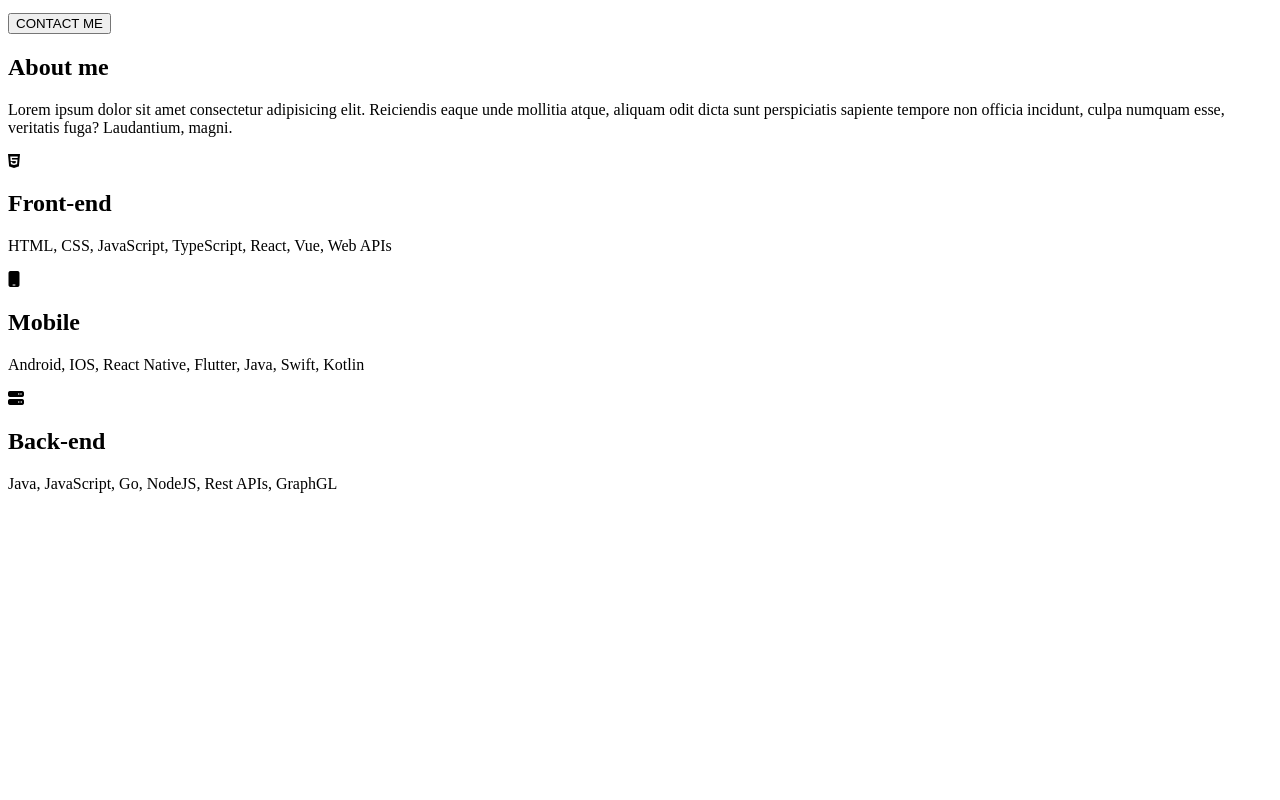
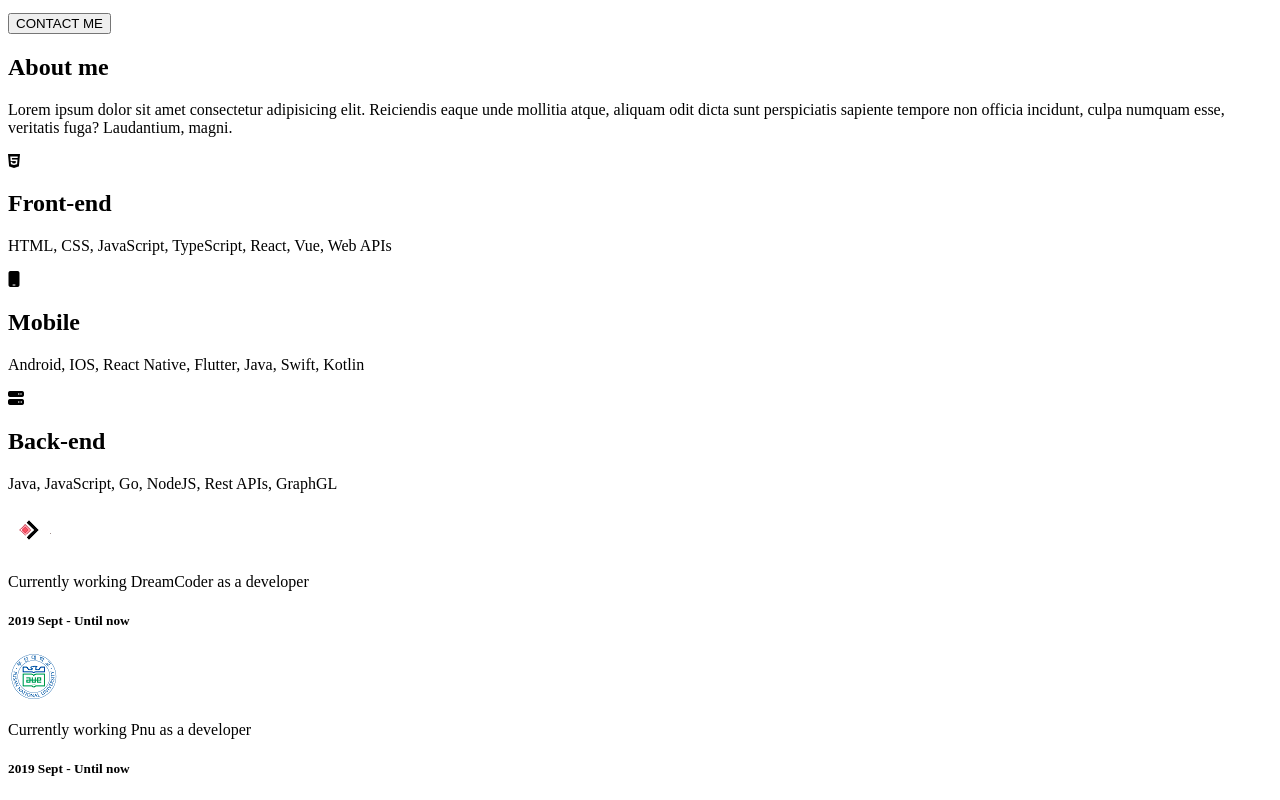
Before and after one commit to JiNookk/portFolioDIY, a plain HTML site: page index.html in a window 1280 px wide. Shown: the part 567-1367 px from the top of the page. Before the commit the page ends 1076 px from the top, so only its background shows below. Drawn offline with Linux system fonts and the light colour scheme.

Commit message:
HTML ~About me

```diff
--- a/index.html
+++ b/index.html
@@ -77,6 +77,32 @@
             </p>
           </div>
         </div>
+        <div class="about__workplace">
+          <img
+            src="imgs/jobs/dreamCoding.png"
+            alt="dreamCoding"
+            class="workplace__logo"
+          />
+          <div class="workplace__description">
+            <p class="workplace__description__company">
+              Currently working DreamCoder as a developer
+            </p>
+            <h5 class="workplace__description__duration">
+              2019 Sept - Until now
+            </h5>
+          </div>
+        </div>
+        <div class="about__workplace">
+          <img src="imgs/jobs/Pnu.png" alt="Pnu" class="workplace__logo" />
+          <div class="workplace__description">
+            <p class="workplace__description__company">
+              Currently working Pnu as a developer
+            </p>
+            <h5 class="workplace__description__duration">
+              2019 Sept - Until now
+            </h5>
+          </div>
+        </div>
       </div>
     </section>
     <section id="skill" class="section"></section>
```
